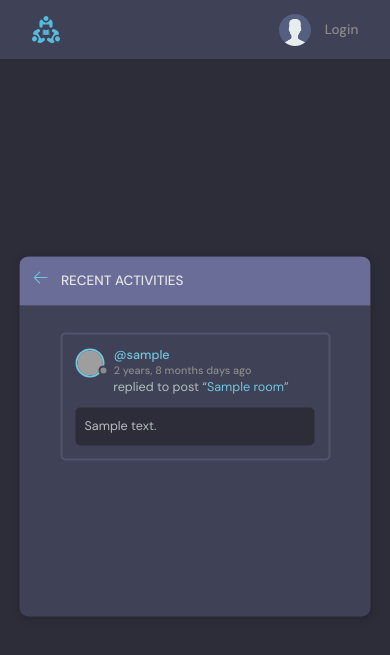
After one commit to SHYXIN/my_study_bud, a Django app: page /activity/ in a window 390 px wide. The commit adds this page. Shown: the top 655 px of the page. Run offline with Django 3.2, Linux system fonts and the light colour scheme; tables that the repository leaves empty hold one stand-in row (values such as "Sample post"); grey boxes are pictures that could not be loaded.

Commit message:
完成Mobile Responsiveness

```diff
--- /dev/null
+++ b/base/templates/base/activity.html
@@ -0,0 +1,58 @@
+{% extends 'main.html' %}
+{% block content %}
+<main class="layout">
+  <div class="container">
+    <div class="layout__box">
+      <div class="layout__boxHeader">
+        <div class="layout__boxTitle">
+          <a href="{% url 'home' %}">
+            <svg version="1.1" xmlns="http://www.w3.org/2000/svg" width="32" height="32" viewBox="0 0 32 32">
+              <title>arrow-left</title>
+              <path
+                d="M13.723 2.286l-13.723 13.714 13.719 13.714 1.616-1.611-10.96-10.96h27.625v-2.286h-27.625l10.965-10.965-1.616-1.607z">
+              </path>
+            </svg>
+          </a>
+          <h3>Recent Activities</h3>
+        </div>
+      </div>
+
+      <div class="activities-page layout__body">
+        {% for message in room_messages %}
+        <div class="activities__box">
+          <div class="activities__boxHeader roomListRoom__header">
+            <a href="{%url 'user-profile' message.user.id %}" class="roomListRoom__author">
+              <div class="avatar avatar--small">
+                <img src="https://randomuser.me/api/portraits/women/11.jpg" />
+              </div>
+              <p>
+                @{{message.user}}
+                <span>{{message.created|timesince}} days ago</span>
+              </p>
+            </a>
+            {% if request.user == message.user%}
+            <div class="roomListRoom__actions">
+              <a href="{% url 'delete-message' message.id %}">
+                <svg version="1.1" xmlns="http://www.w3.org/2000/svg" width="32" height="32" viewBox="0 0 32 32">
+                  <title>remove</title>
+                  <path
+                    d="M27.314 6.019l-1.333-1.333-9.98 9.981-9.981-9.981-1.333 1.333 9.981 9.981-9.981 9.98 1.333 1.333 9.981-9.98 9.98 9.98 1.333-1.333-9.98-9.98 9.98-9.981z">
+                  </path>
+                </svg>
+              </a>
+            </div>
+            {% endif %}
+          </div>
+          <div class="activities__boxContent">
+            <p>replied to post “<a href="{% url 'room' message.room.id %}">{{message.room}}</a>”</p>
+            <div class="activities__boxRoomContent">
+                {{message.body}}
+            </div>
+          </div>
+        </div>
+        {% endfor %}
+      </div>
+    </div>
+  </div>
+</main>
+{% endblock content %}
--- a/base/urls.py
+++ b/base/urls.py
@@ -17,4 +17,6 @@ urlpatterns = [
     path('user-profile/<str:pk>/', views.userProfile, name='user-profile'),
     path('update-user/', views.updateUser, name='update-user'),
 
+    path('topics/', views.topicsPage, name='topics'),
+    path('activity/', views.activityPage, name='activity'),
 ]
--- a/base/views.py
+++ b/base/views.py
@@ -5,7 +5,7 @@ from django.http import HttpResponse
 from django.db.models import Q
 from django.contrib.auth.models import User
 from django.contrib import messages
-from django.contrib.auth import authenticate,login,logout
+from django.contrib.auth import authenticate, login, logout
 from django.contrib.auth.decorators import login_required
 from django.contrib.auth.forms import UserCreationForm
 from .models import Message, Room, Topic
@@ -18,13 +18,14 @@ from .form import RoomForm, UserForm
 #     {'id': 3, 'name': 'Fronted develpers'},
 # ]
 
+
 def loginPage(request):
     page = 'login'
     # 已经登录的就不让再登录了
     if request.user.is_authenticated:
         return redirect('home')
 
-    if request.method=='POST':
+    if request.method == 'POST':
         username = request.POST.get('username').lower()
         password = request.POST.get('password')
         try:
@@ -35,20 +36,22 @@ def loginPage(request):
             messages.error(request, 'Username dose not exists.')
 
         # 通过了存在用户的验证，该校对密码了
-        user = authenticate(request, username=username,password=password)
+        user = authenticate(request, username=username, password=password)
         if user is not None:
             # 成功校对上
-            login(request ,user)  # 给request增加登录信息
+            login(request, user)  # 给request增加登录信息
             return redirect('home')
         else:
             messages.error(request, 'Username OR password dose not exists.')
 
-    context = {'page':page}
+    context = {'page': page}
     return render(request, 'base/login_register.html', context)
+
 
 def logoutUser(request):
     logout(request)  # 退出登录
     return redirect('home')
+
 
 def registerPage(request):
     page = 'register'
@@ -56,33 +59,35 @@ def registerPage(request):
     if request.method == 'POST':
         form = UserCreationForm(request.POST)
         if form.is_valid():
-            user = form.save(commit=False) # 保存並返回給user
+            user = form.save(commit=False)  # 保存並返回給user
             user.username = user.username.lower()  # 对大小写不敏感了
             user.save()
             login(request, user)  # 登录
             return redirect('home')
         else:
-            messages.error(request, 'An error occured  during registration')
+            messages.error(request, 'An error occured during registration')
 
-    context = {'page': page, 'form':form}
+    context = {'page': page, 'form': form}
     return render(request, 'base/login_register.html', context)
+
 
 def home(request):
     q = request.GET.get('q') if request.GET.get('q') != None else ''
     # rooms = Room.objects.filter(topic__name=q)  # 获取数据库的数据
     rooms = Room.objects.filter(
-        Q(topic__name__icontains=q)|
-        Q(name__icontains=q)|
+        Q(topic__name__icontains=q) |
+        Q(name__icontains=q) |
         Q(description__icontains=q)
-        )  # 获取数据库的数据
-    topics = Topic.objects.all()
+    )  # 获取数据库的数据
+
+    topics = Topic.objects.all()[0:5]
     room_count = rooms.count()
     # room_messages = Message.objects.all()
     room_messages = Message.objects.filter(Q(room__topic__name__icontains=q))
 
     # 将数据传给模板
     context = {'rooms': rooms, 'topics': topics,
-               'room_count':room_count, 'room_messages': room_messages}
+               'room_count': room_count, 'room_messages': room_messages}
     return render(request, 'base/home.html', context)
 
 
@@ -93,26 +98,28 @@ def room(request, pk):
     # print(participants)
     if request.method == 'POST':
         messages = Message.objects.create(
-            user = request.user,
-            room = room,
-            body = request.POST.get('body'),
+            user=request.user,
+            room=room,
+            body=request.POST.get('body'),
         )
         room.participants.add(request.user)
         return redirect('room', pk=room.id)
 
     context = {'room': room, 'room_messages': room_messages,
-               'participants':participants,
+               'participants': participants,
                }
     return render(request, 'base/room.html', context)
+
 
 def userProfile(request, pk):
     user = User.objects.get(id=pk)
     rooms = user.room_set.all()
     room_messages = user.message_set.all()
     topics = Topic.objects.all()
-    context = {'user': user, 'rooms':rooms,
-               'room_messages':room_messages, 'topics':topics}
+    context = {'user': user, 'rooms': rooms,
+               'room_messages': room_messages, 'topics': topics}
     return render(request, 'base/profile.html', context)
+
 
 @login_required(login_url='login')
 def createRoom(request):
@@ -138,8 +145,9 @@ def createRoom(request):
         #     room.save()
         return redirect('home')
 
-    context = {'form': form, 'topics':topics}
+    context = {'form': form, 'topics': topics}
     return render(request, 'base/room_form.html', context)
+
 
 @login_required(login_url='login')
 def updateRoom(request, pk):
@@ -164,8 +172,9 @@ def updateRoom(request, pk):
         # if form.is_valid():
         #     form.save()
         #     return redirect('home')
-    context = {'form': form, 'topics': topics, 'room':room}
+    context = {'form': form, 'topics': topics, 'room': room}
     return render(request, 'base/room_form.html', context)
+
 
 @login_required(login_url='login')
 def deleteRoom(request, pk):
@@ -181,6 +190,7 @@ def deleteRoom(request, pk):
         return redirect('home')
 
     return render(request, 'base/delete.html', context)
+
 
 @login_required(login_url='login')
 def deleteMessage(request, pk):
@@ -210,4 +220,17 @@ def updateUser(request):
             form.save()
             return redirect('home')
     context = {'form': form}
-    return render(request, 'base/update-user.html',context)
+    return render(request, 'base/update-user.html', context)
+
+
+def topicsPage(request):
+    q = request.GET.get('q') if request.GET.get('q') != None else ''
+    topics = Topic.objects.filter(name__icontains=q)
+    rooms = Room.objects.all()
+    context = {'topics': topics, 'rooms': rooms}
+    return render(request, 'base/topics.html', context)
+
+def activityPage(request):
+    room_messages = Message.objects.all()[:3]
+    context = {'room_messages' :room_messages}
+    return render(request, 'base/activity.html', context)
```
Also changed, not shown: base/templates/base/home.html (+4 -4 lines), base/templates/base/topics.html (added, +50 -0 lines), base/templates/base/topics_component.html (+7 -5 lines).
